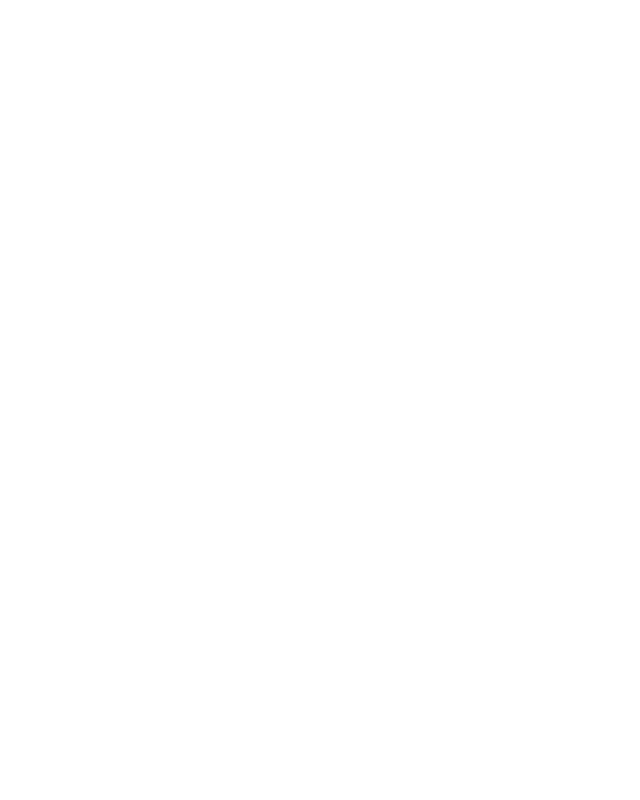
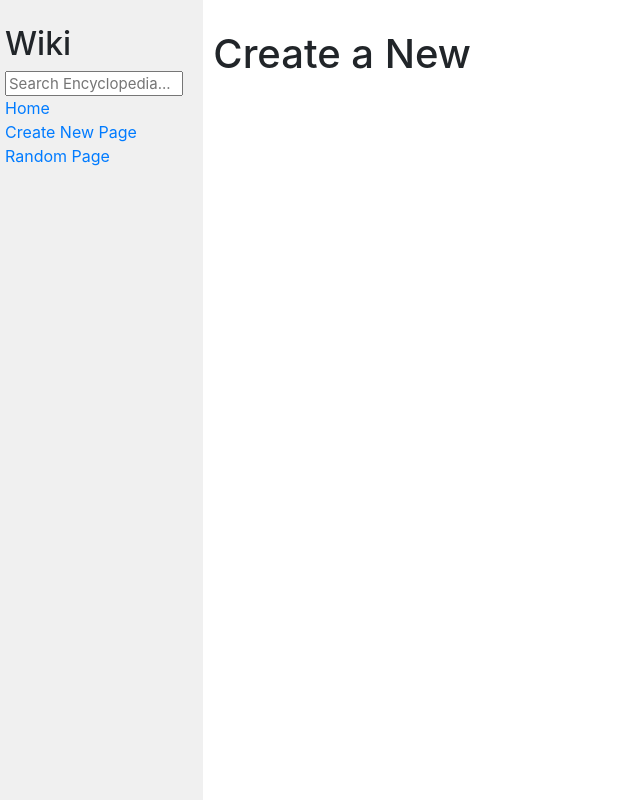
Before and after one commit to lucas-jacinto/project-1, a Django app: page /wiki/HTML/edit in a window 1280 px wide. Before the commit the part shown is empty. Shown: the whole page, without its empty margins (0-640 px from the left). Run offline with Django 3.2, Linux system fonts and the light colour scheme; some libraries are stand-ins or nearby versions.

Commit message:
adding pages

```diff
--- a/encyclopedia/templates/encyclopedia/entry.html
+++ b/encyclopedia/templates/encyclopedia/entry.html
@@ -5,6 +5,6 @@
 {% endblock  %}
 
 {% block body  %}
-    <a class="btn btn-outline-secondary" href="/wiki/{{entryTitle}}/edit" role="button"> Edit </a>
+    <a class="btn btn-outline-secondary" href="/wiki/{{ entryTitle }}/edit" role="button"> Edit </a>
     {{entry|safe}}
 {% endblock  %}
--- a/encyclopedia/templates/encyclopedia/index.html
+++ b/encyclopedia/templates/encyclopedia/index.html
@@ -9,7 +9,7 @@
 
     <ul>
         {% for entry in entries %}
-          <a href="/wiki/{{entry}}"> <li>{{ entry }}</li></a>
+          <a href="/wiki/{{ entry }}"> <li>{{ entry }}</li></a>
         {% endfor %}
     </ul>
 
--- a/encyclopedia/templates/encyclopedia/layout.html
+++ b/encyclopedia/templates/encyclopedia/layout.html
@@ -12,17 +12,17 @@
         <div class="row">
             <div class="sidebar col-lg-2 col-md-3">
                 <h2>Wiki</h2>
-                <form>
-                    <input class="search" type="text" name="q" placeholder="Search Encyclopedia">
+                <form action="{% url 'search' %}" method="GET">
+                    <input class="search" type="text" name="q" placeholder="Search Encyclopedia...">
                 </form>
                 <div>
                     <a href="{% url 'index' %}">Home</a>
                 </div>
                 <div>
-                    Create New Page
+                    <a href="{% url 'newEntry' %}">Create New Page</a>
                 </div>
                 <div>
-                    Random Page
+                    <a href="{% url 'random' %}">Random Page</a>
                 </div>
                 {% block nav %}
                 {% endblock %}
--- a/encyclopedia/templates/encyclopedia/newEntry.html
+++ b/encyclopedia/templates/encyclopedia/newEntry.html
@@ -0,0 +1,11 @@
+{% extends "encyclopedia/layout.html" %}
+
+{% block title %}
+    Encyclopedia
+{% endblock %}
+
+{% block body %}
+    <h1>Create a New </h1>
+
+
+{% endblock %}
```
